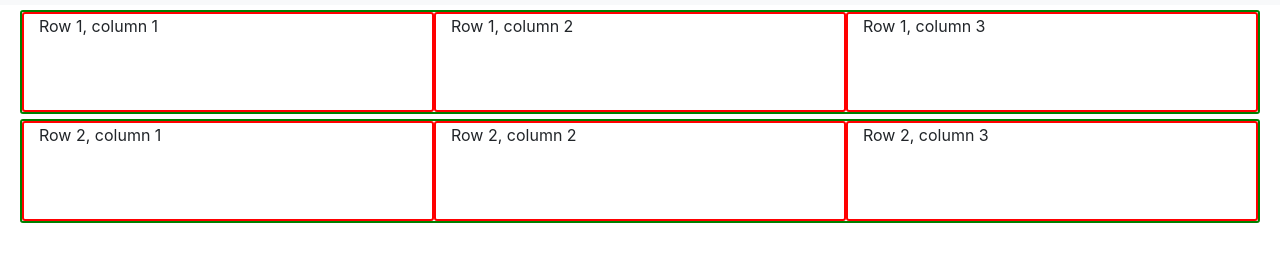
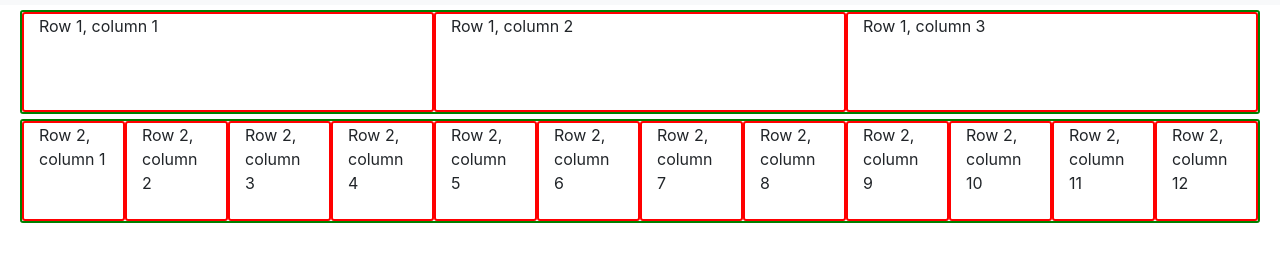
Before and after one commit to MelanieWest/BSGrid, a plain HTML site: page index.html in a window 1280 px wide. Shown: the part 51-312 px from the top of the page. Drawn offline with nearby package versions, Linux system fonts and the light colour scheme.

Commit message:
changed the simple layout to show varied column count

```diff
--- a/index.html
+++ b/index.html
@@ -58,6 +58,33 @@
                 <div class="col">
                     Row 2, column 3
                 </div>
+                <div class="col">
+                    Row 2, column 4
+                </div>
+                <div class="col">
+                    Row 2, column 5
+                </div>
+                <div class="col">
+                    Row 2, column 6
+                </div>
+                <div class="col">
+                    Row 2, column 7
+                </div>
+                <div class="col">
+                    Row 2, column 8
+                </div>
+                <div class="col">
+                    Row 2, column 9
+                </div>
+                <div class="col">
+                    Row 2, column 10
+                </div>
+                <div class="col">
+                    Row 2, column 11
+                </div>
+                <div class="col">
+                    Row 2, column 12
+                </div>
            </div>
 
       </div>
```
Also changed, not shown: middle.html (+3 -2 lines).
